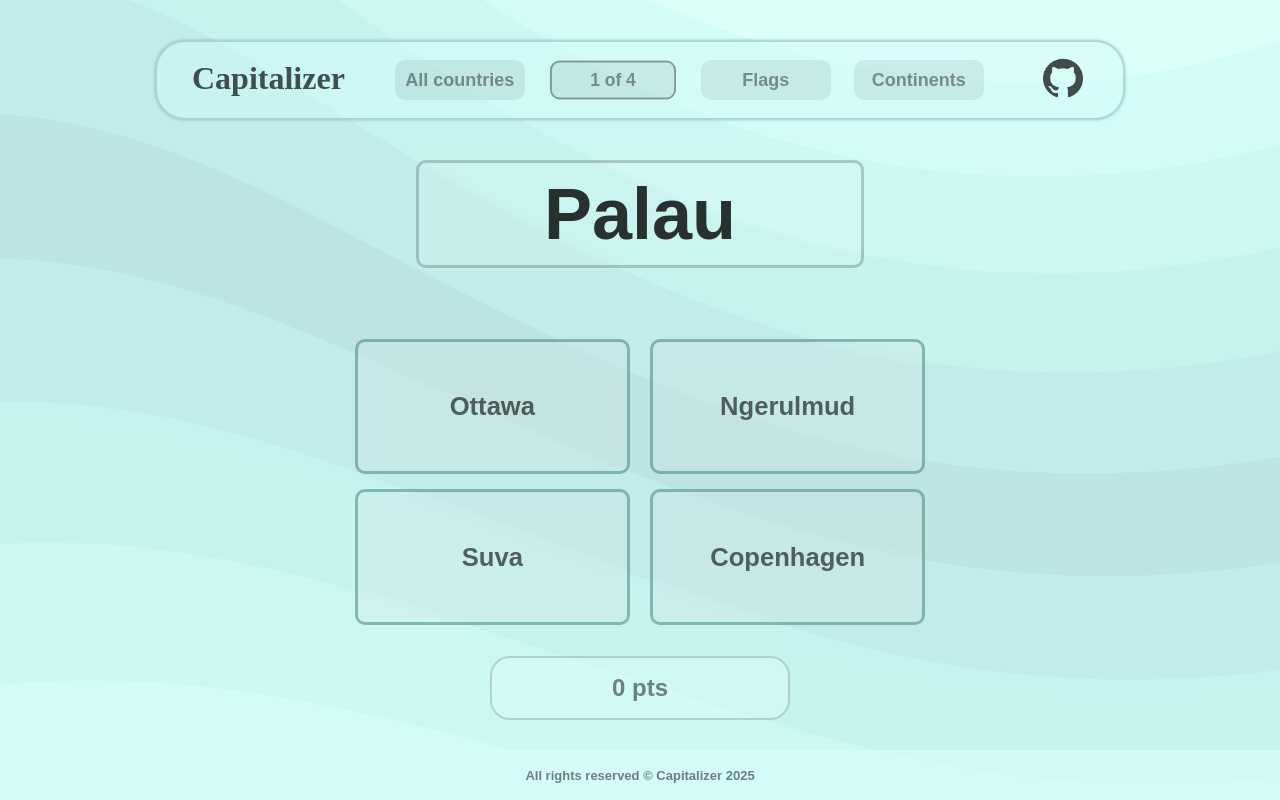
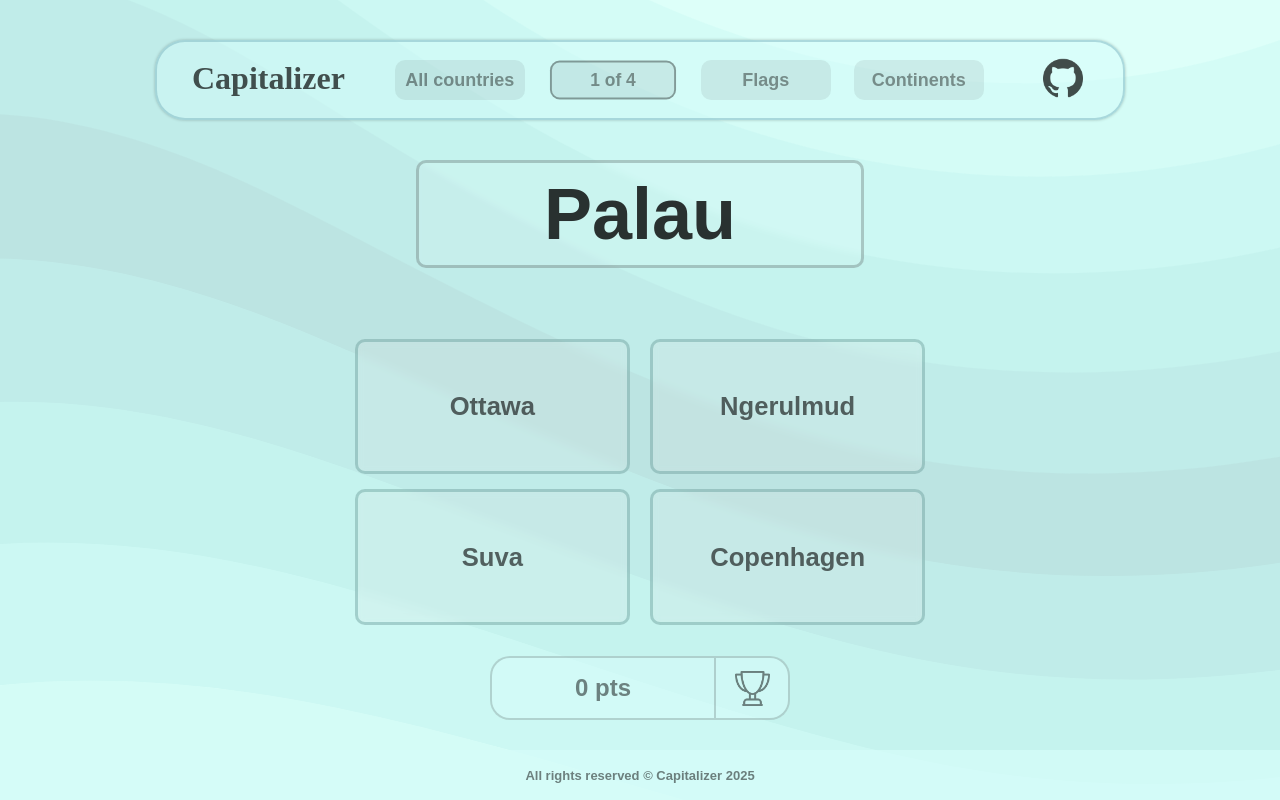
Before and after one commit to alecs007/Capitalizer, a React (Vite) app: page /1-of-4 in a window 1280 px wide. Built offline with nearby package versions, Linux system fonts and the light colour scheme; a web font is replaced by a local one.

Commit message:
Modified

```diff
--- a/src/pages/1of4/OneOfFour.css
+++ b/src/pages/1of4/OneOfFour.css
@@ -55,8 +55,9 @@
   height: 45%;
   background-color: rgba(226, 226, 226, 0.2);
   backdrop-filter: blur(5px);
-  border: 3px solid rgba(56, 126, 122, 0.5);
+  border: 3px solid rgba(56, 126, 122, 0.3);
   border-radius: 10px;
+  overflow: hidden;
   cursor: pointer;
   transition: transform 0.2s ease-in-out;
 }
@@ -96,6 +97,27 @@
   align-items: center;
   justify-content: center;
   user-select: none;
+}
+.one_of_four_score_p {
+  width: 75%;
+  height: 100%;
+  display: flex;
+  align-items: center;
+  justify-content: center;
+  color: rgba(0, 0, 0, 0.6);
+  font-weight: 900;
+}
+.one_of_four_score_img {
+  width: 25%;
+  height: 100%;
+  display: flex;
+  align-items: center;
+  justify-content: center;
+  border-left: 2px solid rgba(0, 0, 0, 0.2);
+  img {
+    opacity: 0.6;
+    height: 35px;
+  }
 }
 .one_of_four_score_status {
   height: 40px;
--- a/src/pages/1of4/OneOfFour.jsx
+++ b/src/pages/1of4/OneOfFour.jsx
@@ -1,6 +1,11 @@
 import "./OneOfFour.css";
 import { useState, useEffect } from "react";
 import { useOutletContext } from "react-router-dom";
+import trophy from "../../assets/trophy.png";
+import bronze from "../../assets/bronze_trophy.png";
+import silver from "../../assets/silver_trophy.png";
+import gold from "../../assets/gold_trophy.png";
+import diamond from "../../assets/diamond_trophy.png";
 
 const OneOfFour = () => {
   const { setSelected } = useOutletContext();
@@ -139,7 +144,20 @@ const OneOfFour = () => {
           {finished && (
             <div className="one_of_four_status">No countries left</div>
           )}
-          <div className="one_of_four_score">{score} pts</div>
+          <div className="one_of_four_score">
+            <div className="one_of_four_score_p">{score} pts</div>
+            <div className="one_of_four_score_img">
+              {score < 500 && <img src={trophy} alt="trophy" />}
+              {score >= 500 && score < 1000 && (
+                <img src={bronze} alt="bronze" />
+              )}
+              {score >= 1000 && score < 1500 && (
+                <img src={silver} alt="silver" />
+              )}
+              {score >= 1500 && score < 2000 && <img src={gold} alt="gold" />}
+              {score >= 2000 && <img src={diamond} alt="diamond" />}
+            </div>
+          </div>
         </div>
       )}
     </section>
--- a/src/pages/main_page/MainPage.css
+++ b/src/pages/main_page/MainPage.css
@@ -209,7 +209,6 @@
   display: flex;
   align-items: center;
   justify-content: center;
-  gap: 2vw;
   border-left: 2px solid rgba(0, 0, 0, 0.2);
   height: 100%;
   img {
--- a/src/pages/main_page/MainPage.jsx
+++ b/src/pages/main_page/MainPage.jsx
@@ -157,11 +157,15 @@ const MainPage = () => {
             <div className="score">
               <div className="score_p1">{score} pts</div>
               <div className="score_p2">
-                {score < 500 && <img src={trophy} />}
-                {score >= 500 && score < 1000 && <img src={bronze} />}
-                {score >= 1000 && score < 1500 && <img src={silver} />}
-                {score >= 1500 && score < 2000 && <img src={gold} />}
-                {score >= 2000 && <img src={diamond} />}
+                {score < 500 && <img src={trophy} alt="trophy" />}
+                {score >= 500 && score < 1000 && (
+                  <img src={bronze} alt="bronze" />
+                )}
+                {score >= 1000 && score < 1500 && (
+                  <img src={silver} alt="silver" />
+                )}
+                {score >= 1500 && score < 2000 && <img src={gold} alt="gold" />}
+                {score >= 2000 && <img src={diamond} alt="diamond" />}
               </div>
             </div>
           </div>
```
